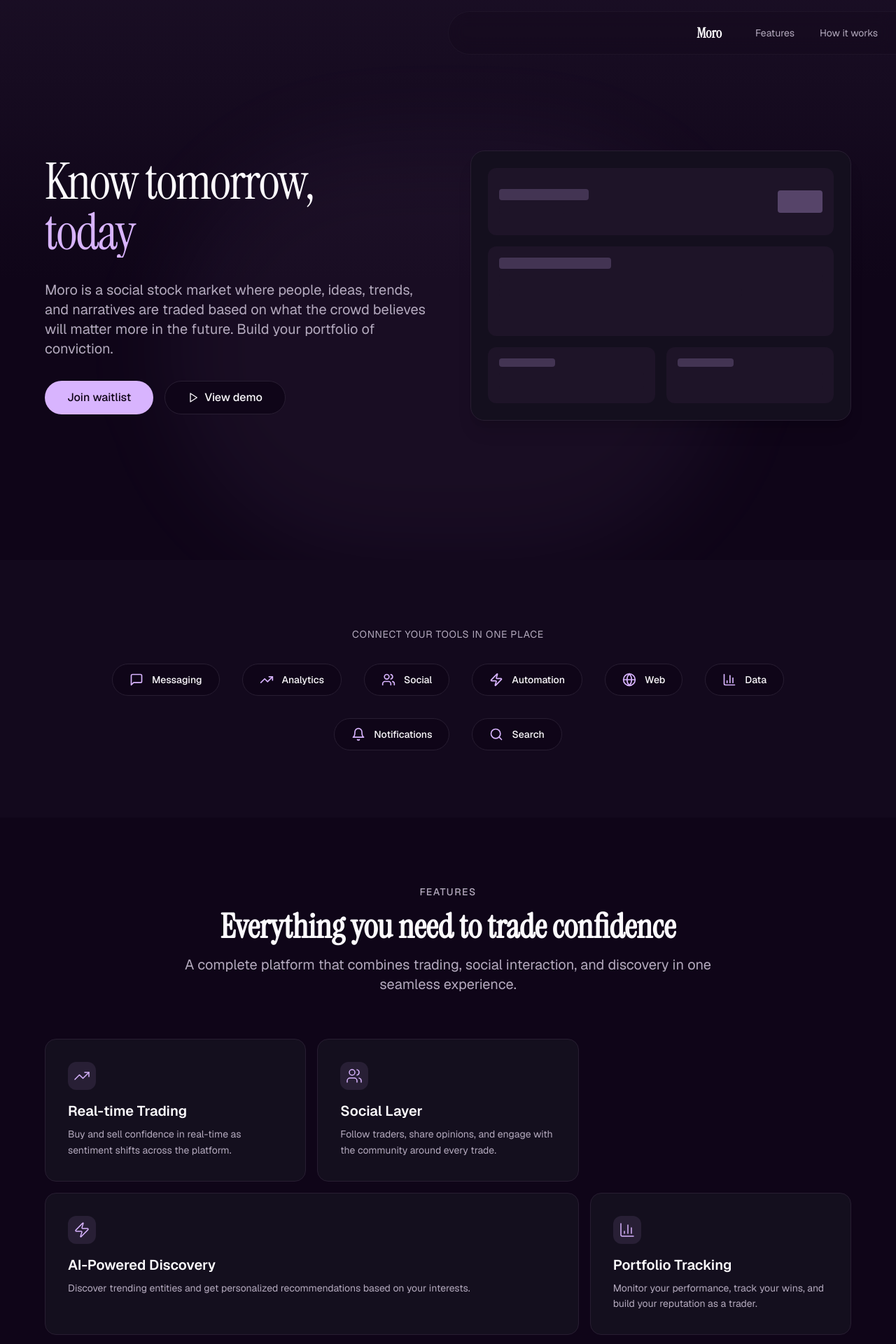
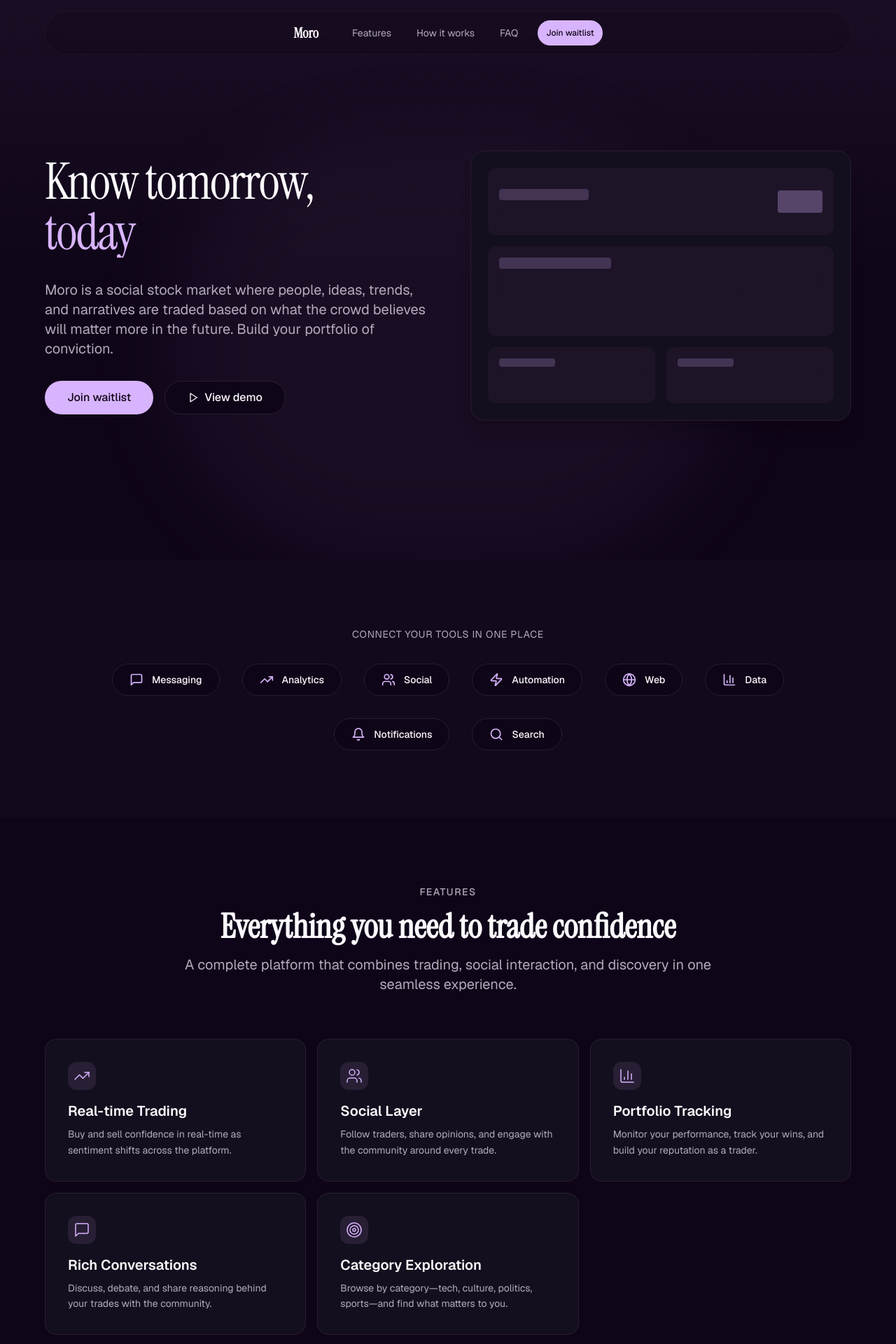
Before and after one commit to taelanulicny/moro-support, a Next.js app: page / in a window 1280 px wide. Shown: the top 1920 px of the page at 70% size. Built offline with nearby package versions, Linux system fonts and the light colour scheme.

Commit message:
Refactor features section by removing AI-Powered Discovery feature and updating icon imports. Adjust navbar layout for improved mobile responsiveness and pointer events handling.

```diff
--- a/components/marketing/features-section.tsx
+++ b/components/marketing/features-section.tsx
@@ -1,6 +1,6 @@
 "use client"
 
-import { TrendingUp, Users, Zap, BarChart3, MessageSquare, Target } from "lucide-react"
+import { TrendingUp, Users, BarChart3, MessageSquare, Target } from "lucide-react"
 import { SectionHeader } from "./section-header"
 import { BentoTile } from "./bento-tile"
 import { staggerContainer, staggerItem } from "@/lib/motion"
@@ -18,12 +18,6 @@
     title: "Social Layer",
     description: "Follow traders, share opinions, and engage with the community around every trade.",
     colSpan: 1 as const,
-  },
-  {
-    icon: Zap,
-    title: "AI-Powered Discovery",
-    description: "Discover trending entities and get personalized recommendations based on your interests.",
-    colSpan: 2 as const,
   },
   {
     icon: BarChart3,
--- a/components/marketing/navbar.tsx
+++ b/components/marketing/navbar.tsx
@@ -27,8 +27,9 @@
   }
 
   return (
+    <div className="fixed top-4 left-0 right-0 z-50 flex justify-center pointer-events-none">
       <motion.nav
-      className={`fixed top-4 left-1/2 -translate-x-1/2 z-50 w-[calc(100%-2rem)] max-w-6xl transition-all duration-300 ${
+        className={`w-[calc(100%-2rem)] max-w-6xl transition-all duration-300 pointer-events-auto ${
           isScrolled
             ? "bg-background/40 backdrop-blur-xl border border-border rounded-full shadow-lg"
             : "bg-background/20 backdrop-blur-md border border-border/50 rounded-full"
@@ -38,7 +39,7 @@
         transition={{ duration: 0.6, ease: [0.22, 1, 0.36, 1] }}
       >
         <div className="px-6 py-3">
-        <div className="flex items-center justify-center gap-8">
+          <div className="flex items-center justify-center gap-8 relative">
           <Link
             href="/"
             className="text-xl font-bold text-foreground font-serif"
@@ -47,7 +48,7 @@
           </Link>
 
           {/* Desktop Menu */}
-          <div className="hidden md:flex items-center gap-1 relative">
+          <div className="hidden md:flex items-center gap-1">
             <Link
               href="#features"
               className="relative px-4 py-2 text-sm text-muted-foreground hover:text-foreground transition-colors rounded-full"
@@ -77,7 +78,7 @@
 
           {/* Mobile Menu Button */}
           <button
-            className="md:hidden absolute right-6 p-2 text-muted-foreground hover:text-foreground transition-colors"
+            className="md:hidden absolute right-0 p-2 text-muted-foreground hover:text-foreground transition-colors"
             onClick={() => setIsMobileMenuOpen(!isMobileMenuOpen)}
             aria-label="Toggle menu"
           >
@@ -132,5 +133,6 @@
         )}
         </AnimatePresence>
       </motion.nav>
+    </div>
   )
 }
```
Lines whose indentation alone changed are shown as unchanged.
